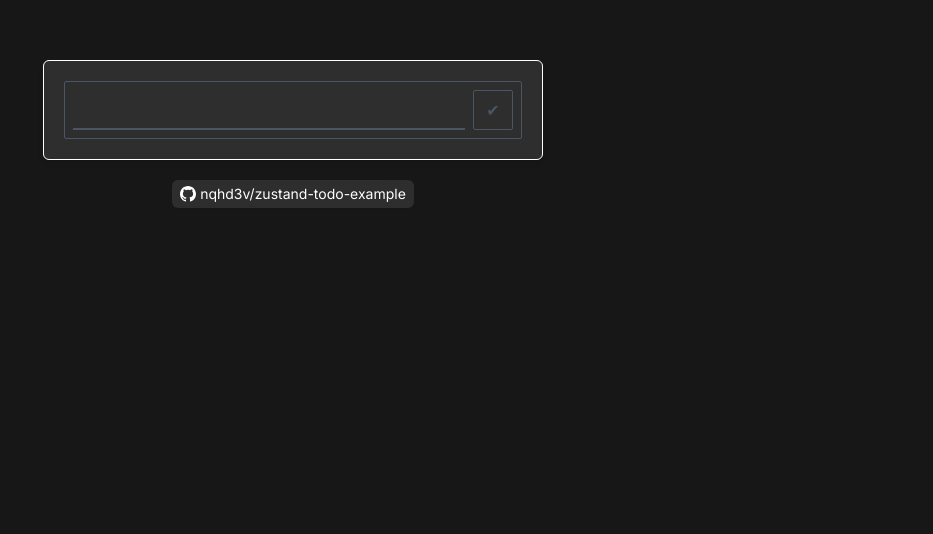
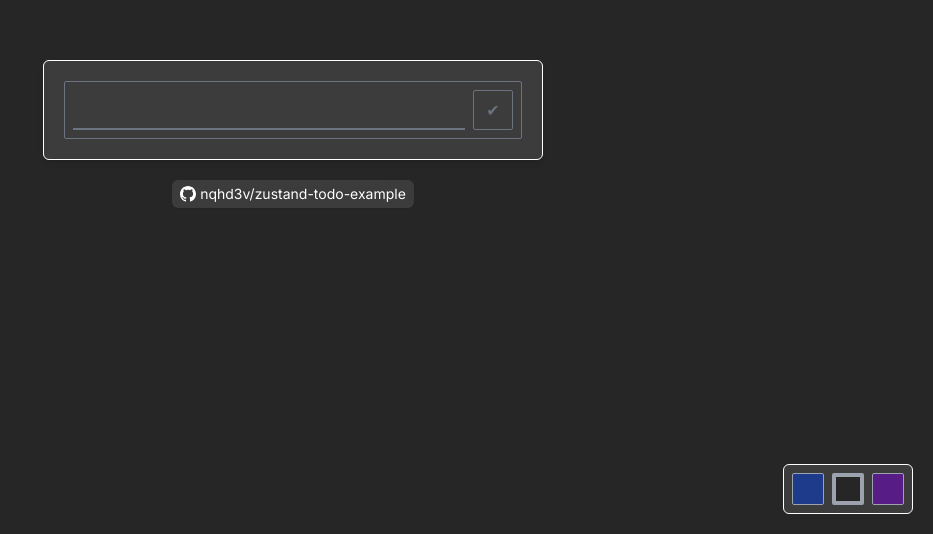
Before and after one commit to nqhd3v/zustand-todo-example, a Next.js app: page / in a window 1280 px wide. Shown: the part 266-800 px from the top of the page, without its empty margins (347-1280 px from the left). Built offline with nearby package versions, Linux system fonts and the light colour scheme.

Commit message:
Add theme slice

```diff
--- a/src/app/globals.css
+++ b/src/app/globals.css
@@ -2,26 +2,15 @@
 @tailwind components;
 @tailwind utilities;
 
-:root {
-  --foreground-rgb: 0, 0, 0;
-  --background-start-rgb: 214, 219, 220;
-  --background-end-rgb: 255, 255, 255;
+.theme-neutral {
+  @apply bg-neutral-800;
 }
-
-@media (prefers-color-scheme: dark) {
-  :root {
-    --foreground-rgb: 255, 255, 255;
-    --background-start-rgb: 0, 0, 0;
-    --background-end-rgb: 0, 0, 0;
-  }
+.theme-blue {
+  @apply bg-blue-900;
 }
-
-body {
-  color: rgb(var(--foreground-rgb));
-  background: linear-gradient(
-      to bottom,
-      transparent,
-      rgb(var(--background-end-rgb))
-    )
-    rgb(var(--background-start-rgb));
+.theme-purple {
+  @apply bg-purple-900;
 }
+.theme-selected {
+  @apply border-4;
+}
--- a/src/app/page.tsx
+++ b/src/app/page.tsx
@@ -2,17 +2,26 @@
 import AddNewTodo from '@/components/AddNew';
 import TodoItem from '@/components/TodoItem';
 import GithubIcon from '@/components/svgs/Github';
-import { useAppStore, useStore } from '@/zustand/store';
+import { THEMES } from '@/types/theme';
+import { useStore } from '@/zustand/store';
+import { setTheme, useThemeStore } from '@/zustand/themeSlice';
+import { useTodoStore } from '@/zustand/todoSlice';
 
 export default function Home() {
-  const states = useStore(useAppStore, state => ({
+  const currentTheme = useStore(useThemeStore, state => state.currentTheme);
+  const todoStates = useStore(useTodoStore, state => ({
     doneIds: state.doneIds,
     undoneIds: state.undoneIds,
   }));
-  const { undoneIds, doneIds } = states || { doneIds: [], undoneIds: [] };
+  const { undoneIds, doneIds } = todoStates || { doneIds: [], undoneIds: [] };
 
   return (
-    <main className="flex min-h-screen items-center justify-center bg-neutral-900">
+    <main
+      className={
+        "flex min-h-screen items-center justify-center " +
+        `theme-${currentTheme}`
+      }
+    >
       <div className="flex flex-col items-center">
         <div className="w-[500px] rounded-md shadow-md backdrop-blur-sm p-5 border border-white bg-white/10 mb-5">
           <AddNewTodo />
@@ -33,6 +42,19 @@ export default function Home() {
           nqhd3v/zustand-todo-example
         </div>
       </div>
+      <div className="fixed flex bottom-5 right-5 p-2 rounded-md border border-white backdrop-blue-sm bg-white/10">
+        {THEMES.map(t => (
+          <div
+            className={
+              "cursor-pointer w-8 h-8 mr-2 last:mr-0 rounded-sm border border-1 border-gray-400 " +
+              `theme-${t} ` +
+              (t === currentTheme ? 'theme-selected ' : '')
+            }
+            onClick={() => t === currentTheme ? null : setTheme(t)}
+            key={`theme-options-${t}`}
+          />
+        ))}
+      </div>
     </main>
   )
 }
--- a/src/components/AddNew.tsx
+++ b/src/components/AddNew.tsx
@@ -1,13 +1,15 @@
 'use client'
 
-import { useAppStore } from "@/zustand/store";
+import { useStore } from "@/zustand/store";
+import { useTodoStore } from "@/zustand/todoSlice";
 import React, { useState } from "react"
 
 const AddNewTodo: React.FC<{ className?: string }> = ({ className = '' }) => {
   const [newValue, setNewValue] = useState<string>('');
-  const { onAdd } = useAppStore(state => ({
+  const todoStates = useStore(useTodoStore, state => ({
     onAdd: (v: string) => state.addNewItem(v),
   }));
+  const { onAdd } = todoStates || { onAdd: () => null };
 
   const handleAddNew = () => {
     if (!newValue || newValue.trim() === '') {
@@ -20,8 +22,8 @@ const AddNewTodo: React.FC<{ className?: string }> = ({ className = '' }) => {
 
   return (
     <div className={
-      "relative flex items-center justify-between p-2 rounded-sm border border-gray-600 duration-300 " +
-      "after:absolute after:bg-gray-600 after:bottom-2 after:left-2 after:h-0.5 after:w-[calc(100%-64px)] focus-within:border-white focus-within:after:h-1 focus-within:after:bg-white after:duration-300 " +
+      "relative flex items-center justify-between p-2 rounded-sm border border-gray-500 duration-300 " +
+      "after:absolute after:bg-gray-500 after:bottom-2 after:left-2 after:h-0.5 after:w-[calc(100%-64px)] focus-within:border-white focus-within:after:h-1 focus-within:after:bg-white after:duration-300 " +
       className
     }>
       <input
@@ -32,7 +34,7 @@ const AddNewTodo: React.FC<{ className?: string }> = ({ className = '' }) => {
       />
       <div
         className={
-          "w-10 h-10 rounded-sm flex justify-center items-center border border-gray-600 text-gray-600 cursor-pointer duration-300 " +
+          "w-10 h-10 rounded-sm flex justify-center items-center border border-gray-500 text-gray-500 cursor-pointer duration-300 " +
           "peer-focus:border-white peer-focus:text-white"
         }
         onClick={handleAddNew}
--- a/src/components/TodoItem.tsx
+++ b/src/components/TodoItem.tsx
@@ -1,5 +1,6 @@
-import { useAppStore } from "@/zustand/store"
+import { useTodoStore } from "@/zustand/todoSlice";
 import React from "react"
+import { useStore } from "zustand";
 
 const TodoItem: React.FC<{
   id: string;
@@ -10,7 +11,7 @@ const TodoItem: React.FC<{
     onMarkDone,
     onMarkUnDone,
     onRemove,
-  } = useAppStore(state => ({
+  } = useStore(useTodoStore, state => ({
     data: state.dictionary[id],
     onMarkDone: () => state.markDoneItemById(id),
     onMarkUnDone: () => state.markUndoneItemById(id),
--- /dev/null
+++ b/src/types/theme.ts
@@ -0,0 +1,2 @@
+export type Theme = 'neutral' | 'blue' | 'purple';
+export const THEMES: Theme[] = ['blue', 'neutral', 'purple'];
--- a/src/zustand/store.ts
+++ b/src/zustand/store.ts
@@ -1,23 +1,4 @@
-import { create } from 'zustand'
-import { persist, devtools, createJSONStorage } from 'zustand/middleware'
-import { immer } from 'zustand/middleware/immer'
-
-import { TodoSlice, createTodoSlice } from './todo/todoSlice'
 import { useEffect, useState } from 'react';
-
-type StoreState = TodoSlice;
-
-export const useAppStore = create<StoreState>()(
-  immer(devtools(persist(
-    (...a) => ({
-    ...createTodoSlice(...a),
-    }),
-    {
-      name: 'todo-store',
-      storage: createJSONStorage(() => localStorage),
-    }
-  )))
-);
 
 export const useStore = <T, F>(
   store: (callback: (state: T) => unknown) => unknown,
--- /dev/null
+++ b/src/zustand/themeSlice.ts
@@ -0,0 +1,24 @@
+import { StateCreator, create } from 'zustand';
+
+import { Theme } from '@/types/theme';
+import { immer } from 'zustand/middleware/immer';
+import { devtools, persist } from 'zustand/middleware';
+
+export type ThemeStates = {
+  currentTheme: Theme;
+}
+type ThemeSlice = ThemeStates & {}
+
+const createThemeSlice: StateCreator<ThemeSlice> = (set, get) => ({
+  currentTheme: 'neutral'
+});
+
+export const useThemeStore = create<ThemeSlice>()(
+  immer(devtools(
+    (...a) => ({
+      ...createThemeSlice(...a),
+    })
+  ))
+);
+
+export const setTheme = (theme: Theme ) => useThemeStore.setState({ currentTheme: theme });
--- a/src/zustand/todo/todoSlice.ts
+++ b/src/zustand/todoSlice.ts
@@ -1,7 +1,9 @@
-import { StateCreator } from 'zustand';
+import { StateCreator, create } from 'zustand';
 
 import { ToDo } from "@/types/todo"
 import { produce } from 'immer';
+import { immer } from 'zustand/middleware/immer';
+import { devtools, persist } from 'zustand/middleware';
 
 export type TodoStates = {
   doneIds: ToDo['id'][];
@@ -72,3 +74,15 @@ export const createTodoSlice: StateCreator<TodoSlice> = (set, get) => ({
     }));
   }
 })
+
+export const useTodoStore = create<TodoSlice>()(
+  immer(devtools(persist(
+    (...a) => ({
+      ...createTodoSlice(...a),
+    }),
+    {
+      name: 'todo-store',
+      // storage: createJSONStorage(() => localStorage),
+    }
+  )))
+);
```
